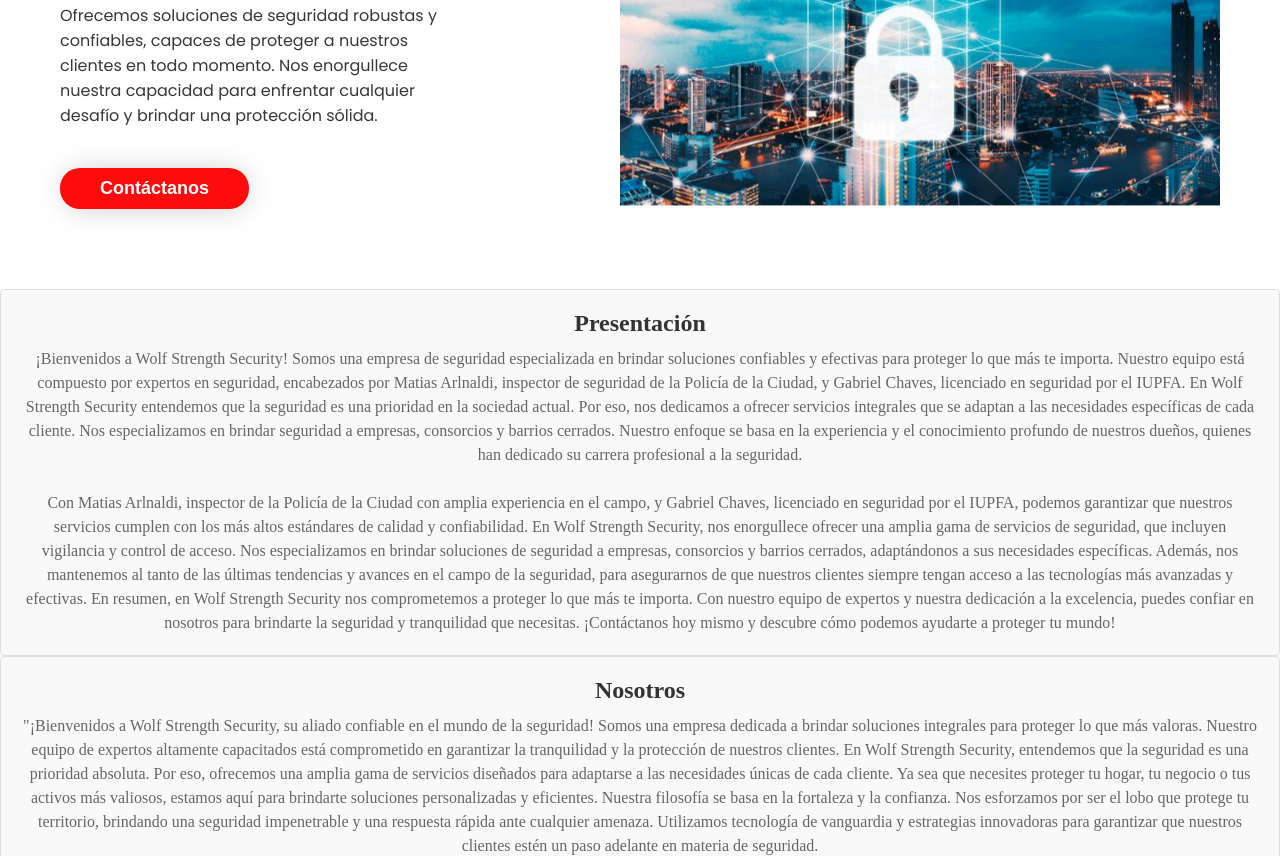
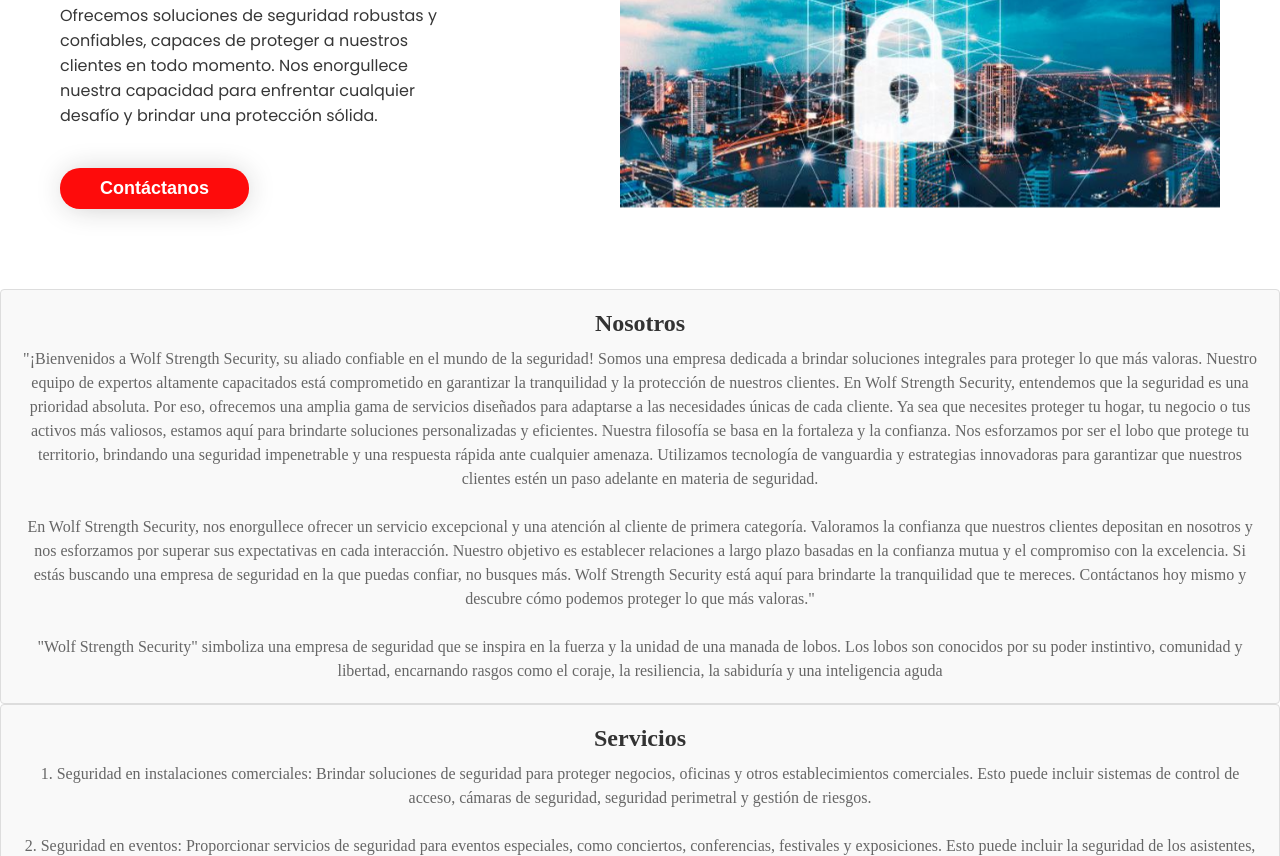
Before and after one commit to gabrielCHjs/WSS, a plain HTML site: page index.html in a window 1280 px wide. Shown: the part 677-1533 px from the top of the page. Drawn offline with Linux system fonts and the light colour scheme.

Commit message:
Update index.html

```diff
--- a/index.html
+++ b/index.html
@@ -53,19 +53,6 @@
             </div>
         </div>
 
-        <div class="servicios">
-            <h2>Presentación</h2>
-            <p>
-                ¡Bienvenidos a Wolf Strength Security! Somos una empresa de seguridad especializada en brindar soluciones confiables y efectivas para proteger lo que más te importa. Nuestro equipo está compuesto por expertos en seguridad, encabezados por Matias Arlnaldi, inspector de seguridad de la Policía de la Ciudad, y Gabriel Chaves, licenciado en seguridad por el IUPFA.
-                En Wolf Strength Security entendemos que la seguridad es una prioridad en la sociedad actual. Por eso, nos dedicamos a ofrecer servicios integrales que se adaptan a las necesidades específicas de cada cliente. Nos especializamos en brindar seguridad a empresas, consorcios y barrios cerrados.
-                Nuestro enfoque se basa en la experiencia y el conocimiento profundo de nuestros dueños, quienes han dedicado su carrera profesional a la seguridad.
-                <br><br>
-                Con Matias Arlnaldi, inspector de la Policía de la Ciudad con amplia experiencia en el campo, y Gabriel Chaves, licenciado en seguridad por el IUPFA, podemos garantizar que nuestros servicios cumplen con los más altos estándares de calidad y confiabilidad.
-                En Wolf Strength Security, nos enorgullece ofrecer una amplia gama de servicios de seguridad, que incluyen vigilancia y control de acceso. Nos especializamos en brindar soluciones de seguridad a empresas, consorcios y barrios cerrados, adaptándonos a sus necesidades específicas.
-                Además, nos mantenemos al tanto de las últimas tendencias y avances en el campo de la seguridad, para asegurarnos de que nuestros clientes siempre tengan acceso a las tecnologías más avanzadas y efectivas.
-                En resumen, en Wolf Strength Security nos comprometemos a proteger lo que más te importa. Con nuestro equipo de expertos y nuestra dedicación a la excelencia, puedes confiar en nosotros para brindarte la seguridad y tranquilidad que necesitas. ¡Contáctanos hoy mismo y descubre cómo podemos ayudarte a proteger tu mundo!
-            </p>
-        </div>
 
         <div class="nosotros">
             <h2>Nosotros</h2>
```
